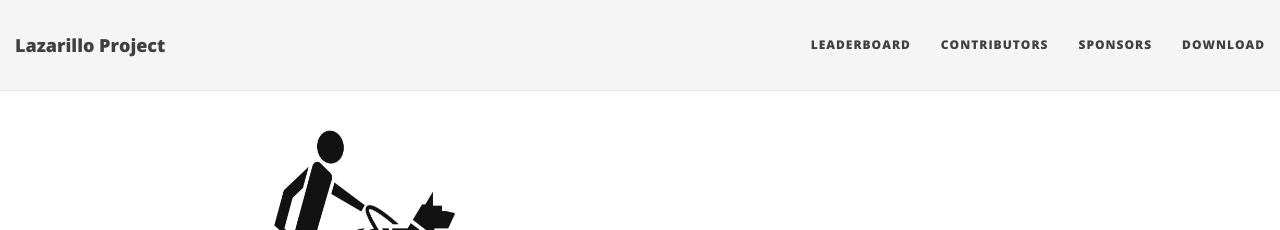
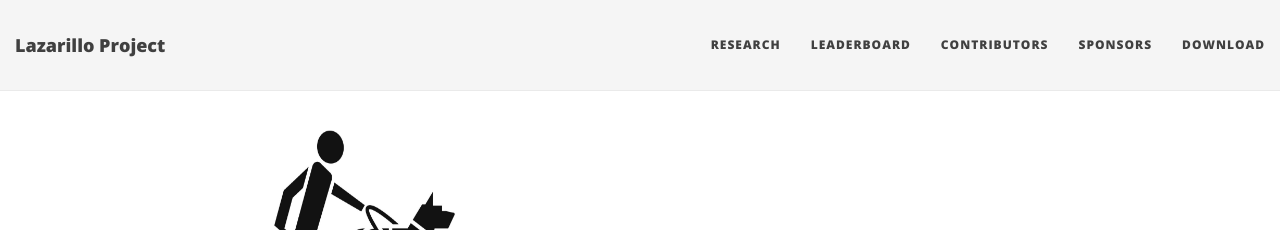
Before and after one commit to lazarilloproject/lazarilloproject.github.io, a Jekyll site: the page built from index.html, in a window 1280 px wide. Shown: the top 230 px of the page. Built offline with Jekyll 4.4.1, drawn with Linux system fonts in a browser that asks for light colours; nearby versions of some CDN libraries; the list of posts is cut into pages by our own code.

Commit message:
Update _config.yml

```diff
--- a/_config.yml
+++ b/_config.yml
@@ -22,6 +22,7 @@ description: Home
 
 # List of links in the navigation bar
 navbar-links:
+  Research: "Research"
   LeaderBoard: "LeaderBoard"
   Contributors: "Contributors"
   Sponsors: "Sponsors"
```
